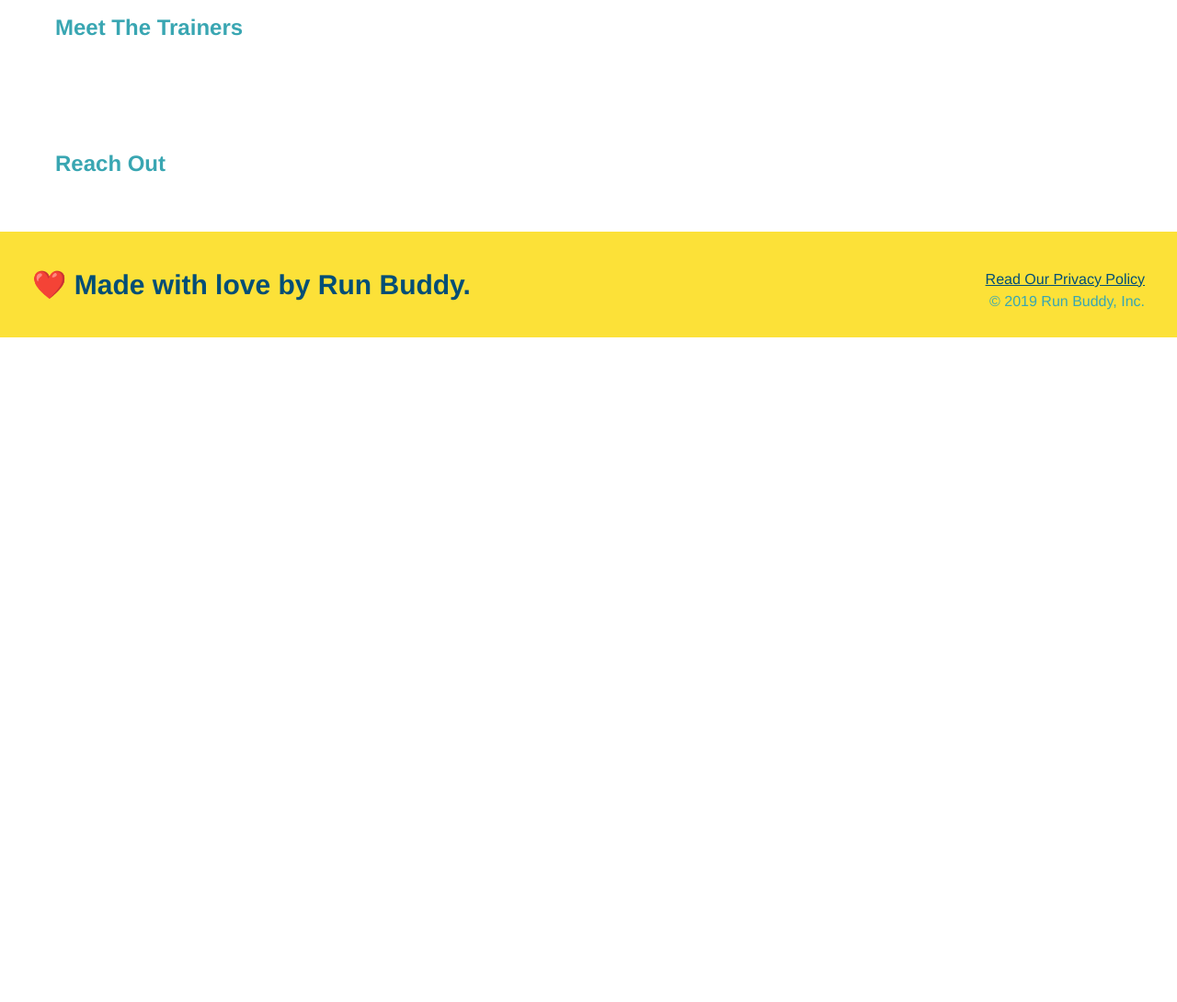
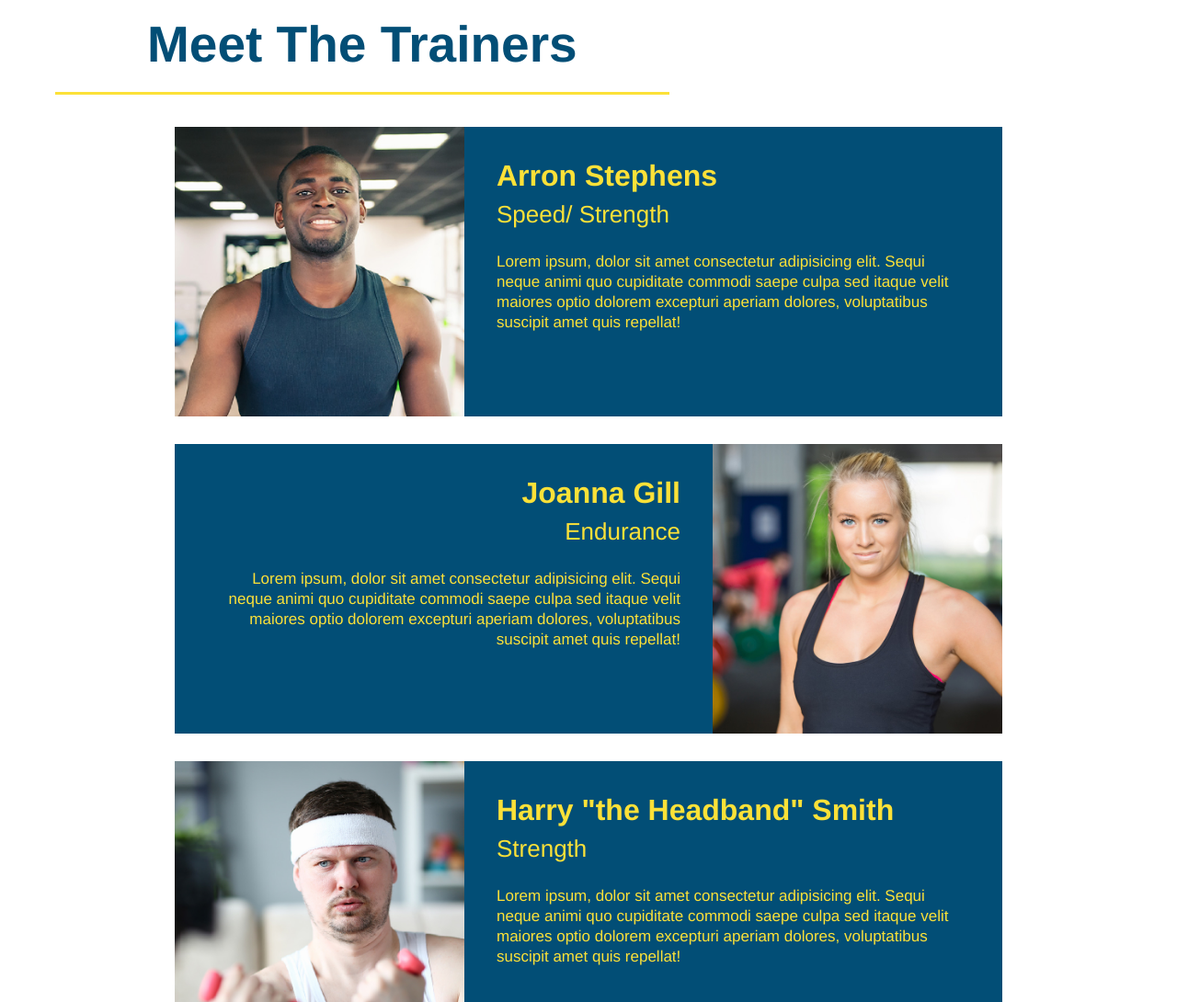
Before and after one commit to Perez-outlook/run-buddy, a plain HTML site: page index.html in a window 1280 px wide. Shown: the part 2680-3770 px from the top of the page at 92% size. Before the commit the page ends 3047 px from the top, so only its background shows below. Drawn offline with Linux system fonts and the light colour scheme.

Commit message:
meet the trainers section

```diff
--- a/assets/css/style.css
+++ b/assets/css/style.css
@@ -157,3 +157,42 @@ body {
   .steps span{
     font-size: 38px;
   }
+  .trainer {
+    width: 900px;
+    margin: 0 auto 30px auto;
+    background: #024e76;
+    color: #fce138;
+    overflow: auto;
+  }
+  .trainer img {
+    width: 35%;
+    float: left;
+  }
+
+  .trainer-bio {
+    padding: 35px;
+    float: left;
+    width: 65%;
+  }
+  .text-left {
+    text-align: left;
+  }
+
+  .text-right {
+    text-align: right;
+  }
+  .trainer-bio h3 {
+    font-size: 32px;
+    margin-bottom: 8px;
+  }
+
+  .trainer-bio h4 {
+    font-weight: lighter;
+    font-size: 26px;
+    margin-bottom: 25px;
+  }
+
+  .trainer-bio p {
+    font-size: 17px;
+    line-height: 1.3;
+  }
--- a/index.html
+++ b/index.html
@@ -123,8 +123,47 @@
   </section>
 
   <!-- "meet the trainers" section -->
-  <section>
-    <h2>Meet The Trainers</h2>
+  <section id= "your-trainers" class="trainers">
+    <h2 class =" section-title primary-border">
+      Meet The Trainers
+    </h2>
+    <article class="trainer">
+      <img src="./assets/images/trainer-1.jpg" alt ="Arron Stephen in his workout clothes, ready to pump iron "/>
+      <div class ="trainer-bio text-left">
+        <h3>Arron Stephens</h3>
+        <h4>Speed/ Strength</h4>
+        <p>
+          Lorem ipsum, dolor sit amet consectetur adipisicing elit. Sequi neque animi quo cupiditate commodi saepe
+           culpa sed itaque velit maiores optio dolorem excepturi aperiam dolores,
+           voluptatibus suscipit amet quis repellat!
+         </p>
+         </div>
+         </article>
+   <!-- second trainer bio -->
+     <article class="trainer">
+      <div class="trainer-bio text-right">
+       <h3>Joanna Gill</h3>
+       <h4>Endurance</h4>
+        <p>
+         Lorem ipsum, dolor sit amet consectetur adipisicing elit. Sequi neque animi quo cupiditate commodi saepe culpa sed
+         itaque velit maiores optio dolorem excepturi aperiam dolores, voluptatibus suscipit amet quis repellat!
+       </p>
+      </div>
+     <img src="./assets/images/trainer-2.jpg" alt="Joanna Gill cooling off after a workout" />
+</article>
+<!-- third trainer bio -->
+
+    <article class="trainer">
+     <img src="./assets/images/trainer-3.jpg" alt="Harry Smith wearing a headband and lifting comically small pink weights" />
+     <div class="trainer-bio text-left">
+      <h3>Harry "the Headband" Smith</h3>
+       <h4>Strength</h4>
+        <p>
+          Lorem ipsum, dolor sit amet consectetur adipisicing elit. Sequi neque animi quo cupiditate commodi saepe culpa sed
+          itaque velit maiores optio dolorem excepturi aperiam dolores, voluptatibus suscipit amet quis repellat!
+      </p>
+     </div>
+   </article>
   </section>
 
   <!-- "reach out" section -->
```
Also changed, not shown: assets/images/trainer-1.jpg (added), assets/images/trainer-2.jpg (added), assets/images/trainer-3.jpg (added).
